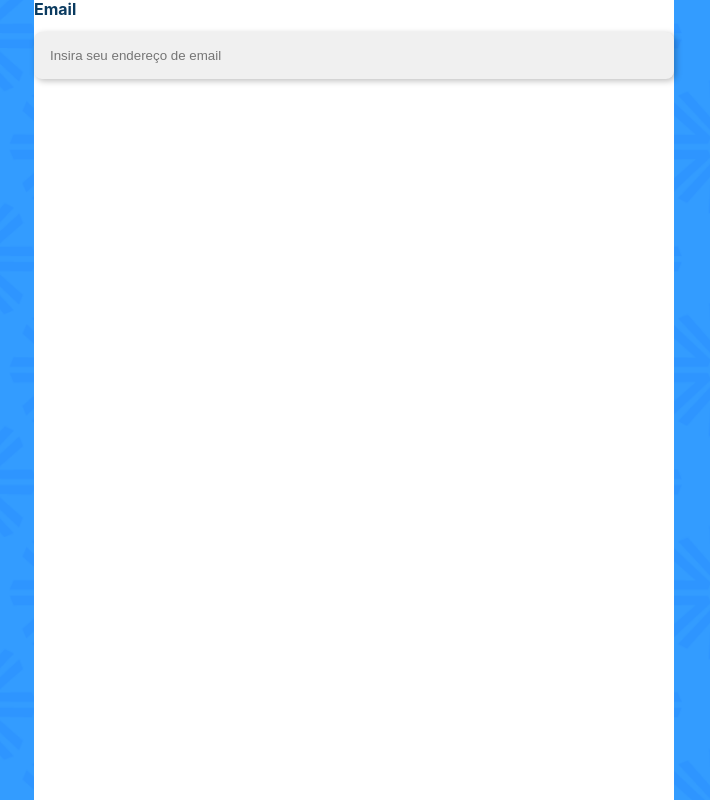
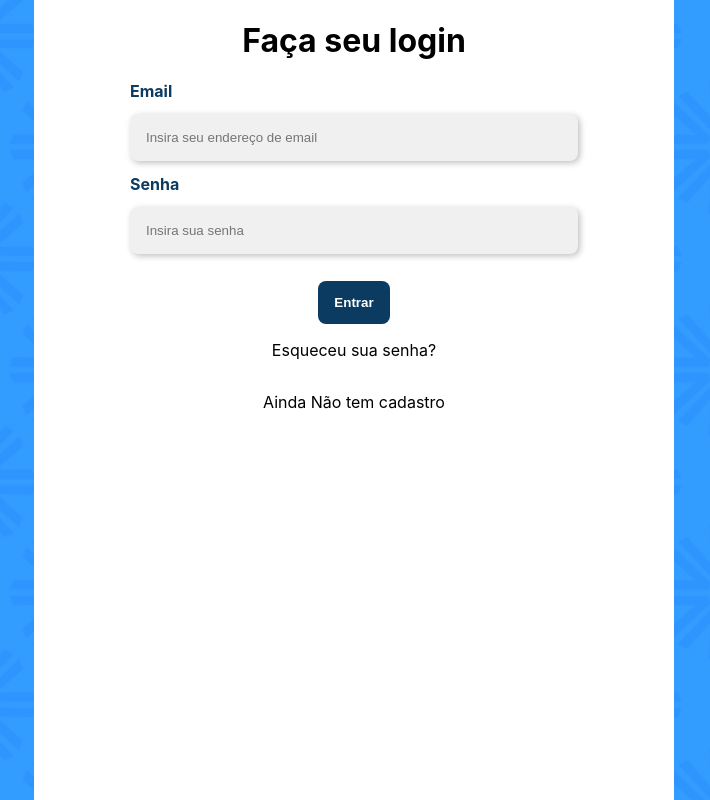
Before and after one commit to eduslug/react-authentication-system, a React (Create React App) app: page /login in a window 1280 px wide. Shown: the whole page, without its empty margins (286-996 px from the left). Built offline with nearby package versions, Linux system fonts and the light colour scheme; the HTML template or start-up script is replaced by a standard one.

Commit message:
feat/login-submit

```diff
--- a/src/components/CampoInput/index.tsx
+++ b/src/components/CampoInput/index.tsx
@@ -1,4 +1,5 @@
 import styled from "styled-components";
+import Botao from "../Botao";
 
 const Campo = styled.input`
 background: #F0F0F0;
@@ -27,11 +28,11 @@ interface Props {
   valor: string,
   tipo: string,
   placeholder: string,
-  trocar: (value: string) => void,
+  onChange: (value: string) => void,
   label?: string
 }
 
-export default function CampoDigitacao({ valor, tipo, placeholder, trocar, label }: Props) {
+export default function CampoDigitacao({ valor, tipo, placeholder, onChange, label }: Props) {
   return (
     <Container>
       <Rotulo>{label}</Rotulo>
@@ -39,10 +40,10 @@ export default function CampoDigitacao({ valor, tipo, placeholder, trocar, label
         type={tipo}
         value={valor}
         placeholder={placeholder}
-        onChange={(e) => trocar(e.target.value)}
+        onChange={(e) => onChange(e.target.value)}
         required
       />
-    </Container>
+      </Container>
 
   )
 }
--- a/src/pages/Login/index.tsx
+++ b/src/pages/Login/index.tsx
@@ -1,12 +1,67 @@
 
 import { useState } from 'react';
 import CampoDigitacao from '../../components/CampoInput';
+import Botao from '../../components/Botao';
+import styled from 'styled-components';
+
+const Formulario = styled.form`
+  width: 70%;
+  display: flex;
+  flex-direction: column;
+  align-items: center;
+`;
+/* const Imagem = styled.img`
+  padding: 2em 0;
+`;
+
+const Titulo = styled.h2`
+  font-weight: 700;
+  font-size: 24px;
+  line-height: 28px;
+  color: var(--cinza)
+`;
+
+const Paragrafo = styled.p`
+  font-weight: 400;
+  font-size: 16px;
+  line-height: 19px;
+  color: var(--azul-escuro)
+`;
+
+const ParagrafoCadastro = styled(Paragrafo)`
+  color: var(--cinza);
+`;
+
+const LinkCustomizado = styled(Link)`
+  color: var(--azul-claro);
+  font-weight: 700;
+  text-decoration: none;
+`;
+
+
+const BotaoCustomizado = styled(Botao)`
+  width: 50%;
+`;
+ */
+
+
 
 export default function Login() {
   const [email, setEmail] = useState('');
+  const [senha, setSenha] = useState('');
 
-  return (
-    <CampoDigitacao tipo="email" label="Email" valor={email} placeholder="Insira seu endereço de email" trocar={setEmail} />
+  console.log(senha, email)
+  return (<>
+
+    <h1>Faça seu login</h1>
+
+    <Formulario>
+      <CampoDigitacao tipo="email" label="Email" valor={email} placeholder="Insira seu endereço de email" onChange={setEmail} />
+      <CampoDigitacao tipo='password' valor={senha} label='Senha' placeholder='Insira sua senha' onChange={setSenha} />
+      <Botao type="submit" value='Submit'>Entrar</Botao>
+    </Formulario>
+    <p>Esqueceu sua senha?</p>
+    <p>Ainda Não tem cadastro</p>
+  </>
   )
-
 }
```
